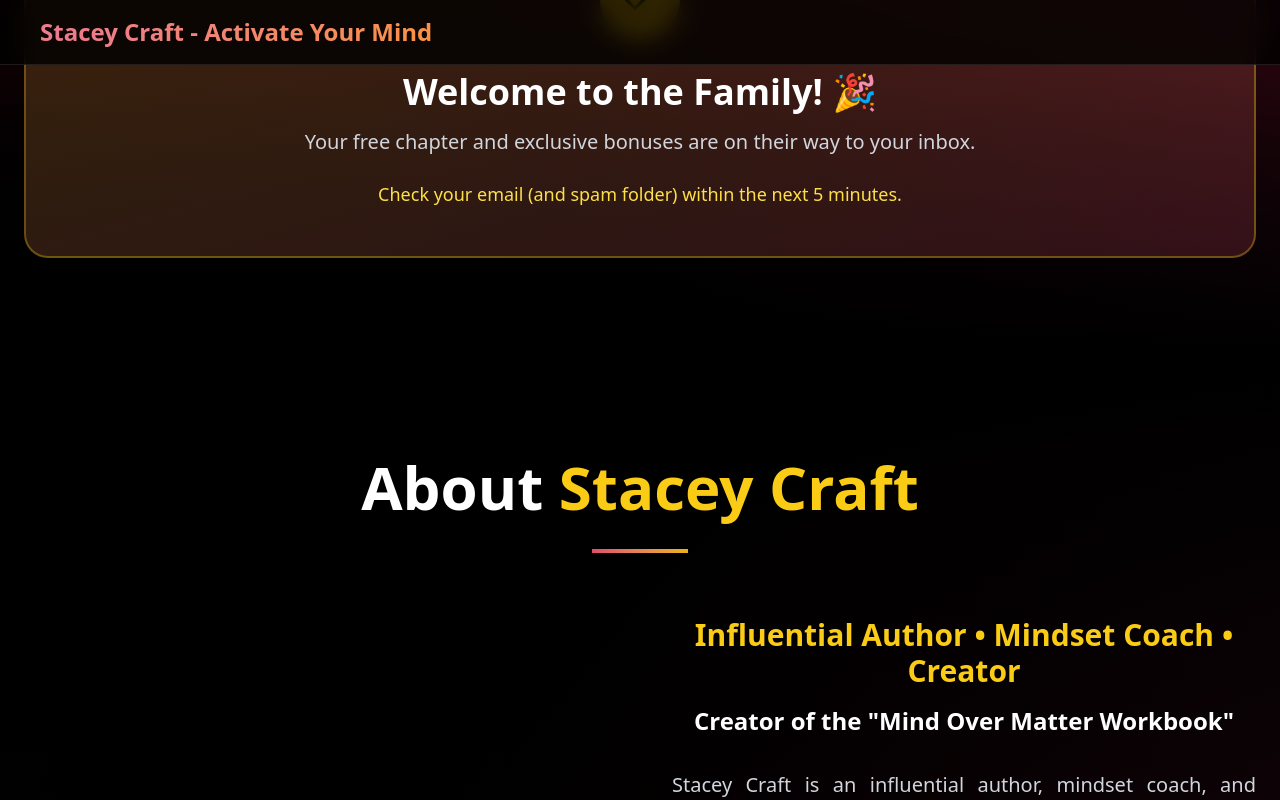
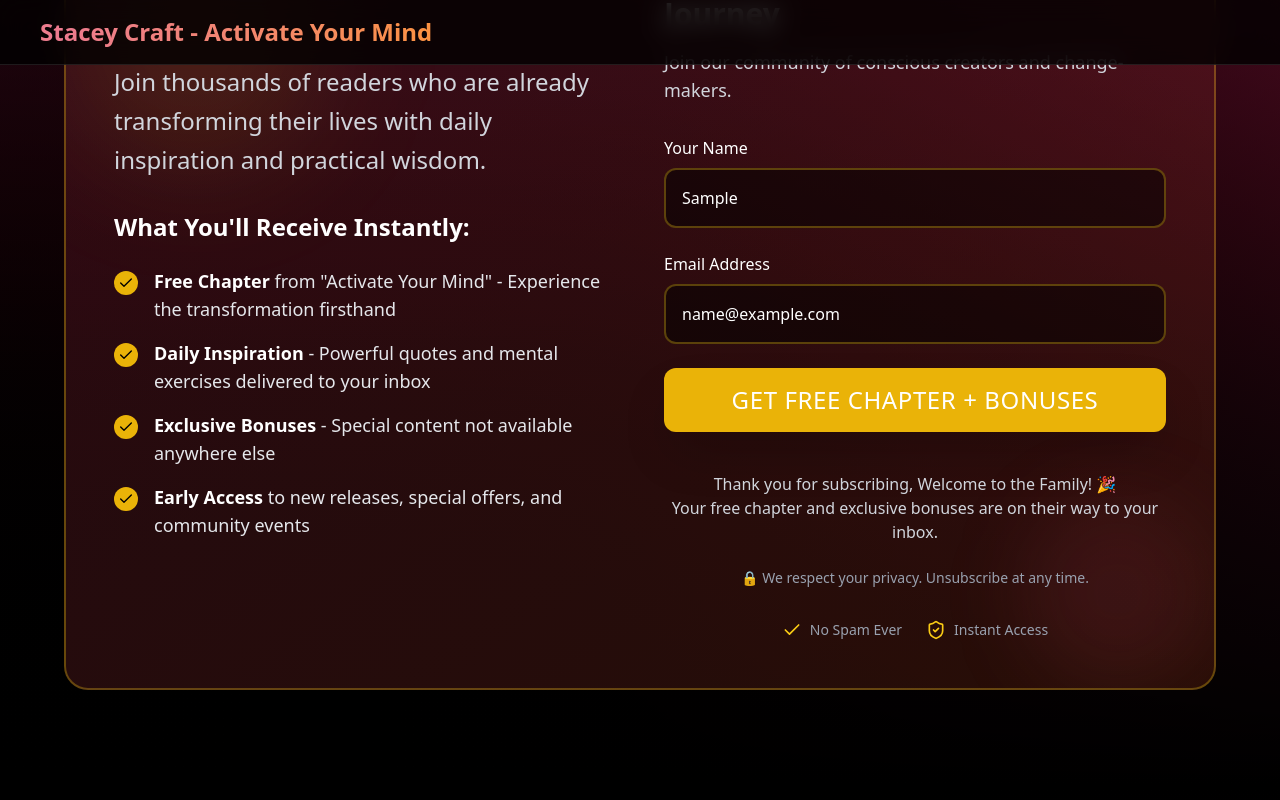
Before and after one commit to Efiamotu-1/activate-your-mind, a React (Vite) app: page / in a window 1280 px wide. Both pictures are taken after typing "Sample", "name@example.com" into the empty fields and a click on the button "GET FREE CHAPTER + BONUSES". Shown: the part 6316-7116 px from the top of the page. Built offline with nearby package versions, Linux system fonts and the light colour scheme.

Commit message:
new change

```diff
--- a/src/components/Maillist.tsx
+++ b/src/components/Maillist.tsx
@@ -37,28 +37,9 @@
     });
   };
 
-  if (isSubmitted) {
-    return (
-      <section className={`py-16 md:py-24 px-6 bg-gradient-to-b from-burgundy-900/40 to-black ${className}`}>
-        <div className="max-w-[1400px] mx-auto text-center">
-          <div className="bg-gradient-to-br from-accent-500/20 to-burgundy-500/20 rounded-3xl p-12 border-2 border-accent-400/30">
-            <div className="w-20 h-20 bg-accent-500 rounded-full flex items-center justify-center mx-auto mb-8">
-              <Check className="w-10 h-10 text-black" />
-            </div>
-            <h2 className="text-3xl md:text-4xl font-black text-white mb-4">
-              Welcome to the Family! 🎉
-            </h2>
-            <p className="text-xl text-gray-300 mb-6">
-              Your free chapter and exclusive bonuses are on their way to your inbox.
-            </p>
-            <p className="text-lg text-accent-300 font-medium">
-              Check your email (and spam folder) within the next 5 minutes.
-            </p>
-          </div>
-        </div>
-      </section>
-    );
-  }
+
+
+
 
   return (
     <section id="maillist" className={`py-16 md:py-24 px-6 bg-gradient-to-b from-burgundy-900/40 to-black ${className}`}>
@@ -191,6 +172,13 @@
                   {isSubmitting ? 'Sending...' : 'Get Free Chapter + Bonuses'}
                 </button>
 
+                   {isSubmitted && (
+                  <div className="mt-4 text-center text-gray-300">
+                    <p>Thank you for subscribing, Welcome to the Family! 🎉</p>
+                    <p>Your free chapter and exclusive bonuses are on their way to your inbox.</p>
+                  </div>
+                )}
+
                 {/* Privacy Notice */}
                 <p className="text-center text-gray-400 text-sm">
                   🔒 We respect your privacy. Unsubscribe at any time.
--- a/src/components/Sales.tsx
+++ b/src/components/Sales.tsx
@@ -109,14 +109,19 @@
 
               {/* Main CTA Button */}
               <div className="space-y-4">
+                <a
+                href="https://www.amazon.com/dp/B0FMP27L3L?ref=cm_sw_r_ffobk_cso_cp_apin_dp_1RTG4715N85JHQEACJBM_1&ref_=cm_sw_r_ffobk_cso_cp_apin_dp_1RTG4715N85JHQEACJBM_1&social_share=cm_sw_r_ffobk_cso_cp_apin_dp_1RTG4715N85JHQEACJBM_1&bestFormat=true&csmig=1"
+                 target="_blank"
+                 >
               <button
                   type="submit"
                   className="w-full bg-accent-500 hover:bg-accent-400 disabled:bg-accent-600 text-white px-8 py-4 rounded-xl text-md md:text-2xl  transition-all duration-200 hover:scale-105 shadow-2xl hover:shadow-accent-500/25 uppercase tracking-wide disabled:opacity-50 disabled:cursor-not-allowed"
                 >
                   Get Instant Access - $17.99
                 </button>
+                  </a>
 
-                <p className="text-center text-gray-400 text-sm">
+                <p className="text-center text-gray-400 text-sm pt-4">
                   Secure payment via PayPal • Instant digital delivery
                 </p>
               </div>
```
